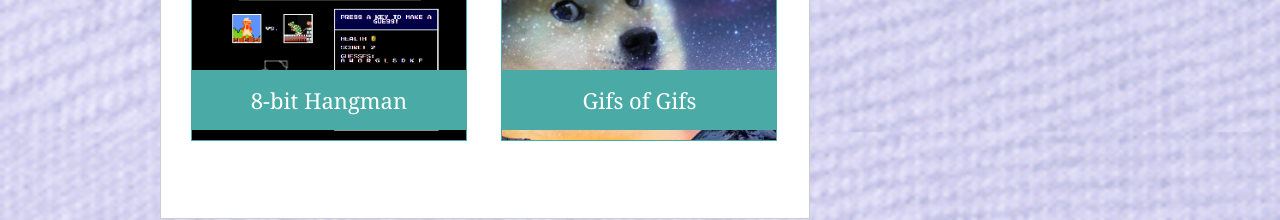
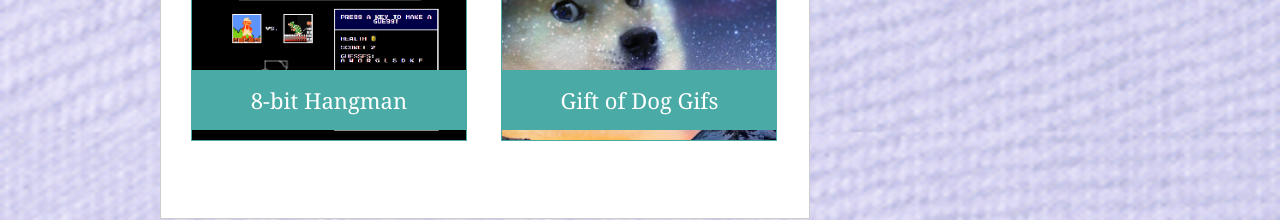
Before and after one commit to snarfblam/Responsive-Portfolio, a plain HTML site: page portfolio.html in a window 1280 px wide. Shown: the part 828-1048 px from the top of the page. Drawn offline with Linux system fonts and the light colour scheme.

Commit message:
fixed typo for dog gifs

```diff
--- a/portfolio.html
+++ b/portfolio.html
@@ -68,7 +68,7 @@
 						</li>
 						<li>
 							<a href="https://github.com/snarfblam/Gift-of-Gifs">
-								<h3>Gifs of Gifs</h3>
+								<h3>Gift of Dog Gifs</h3>
 								<img src="assets/images/port_doggo.png" class="portfolioImage" alt="Gift of Gifs">
 							</a>
 						</li>
```
